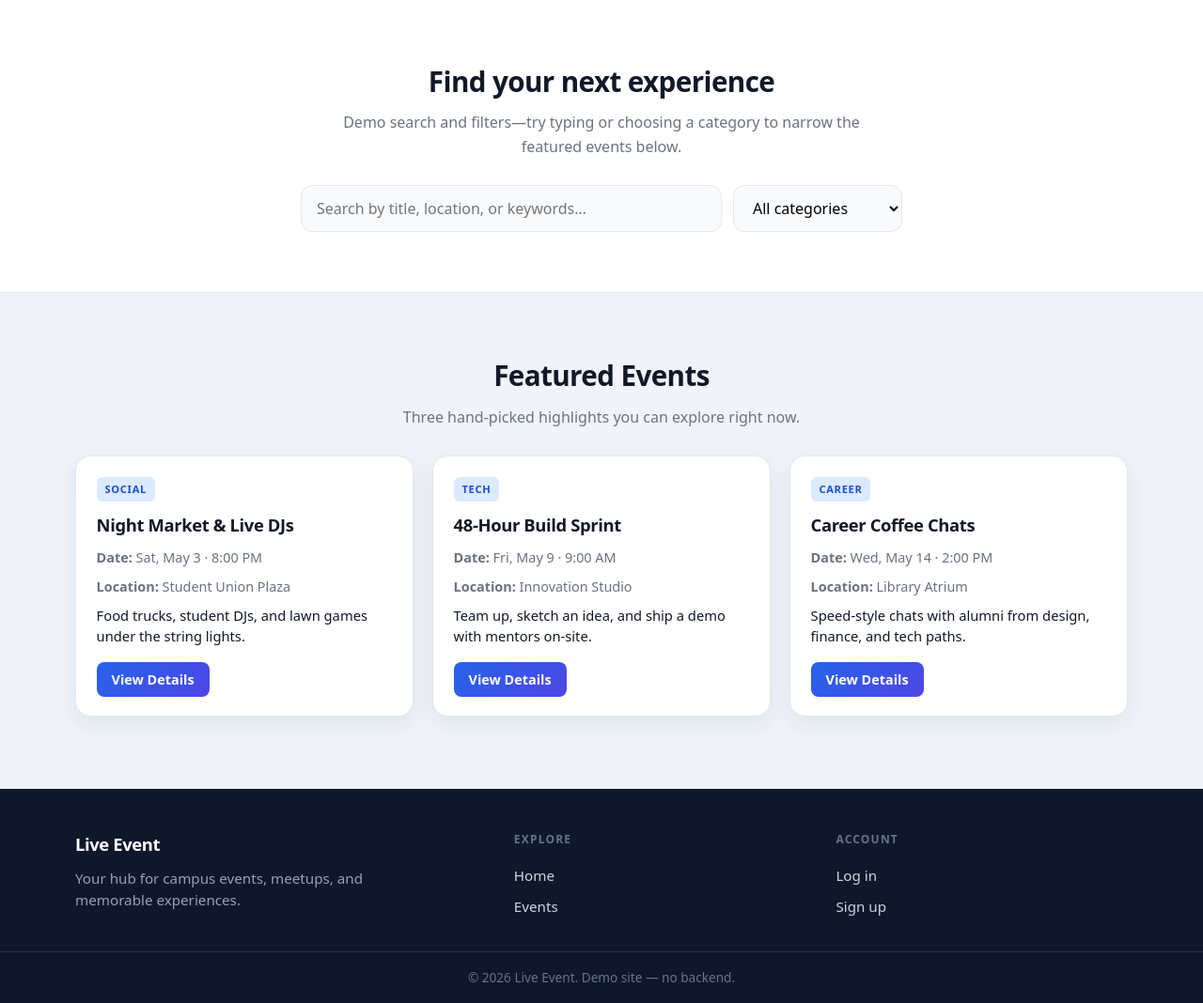
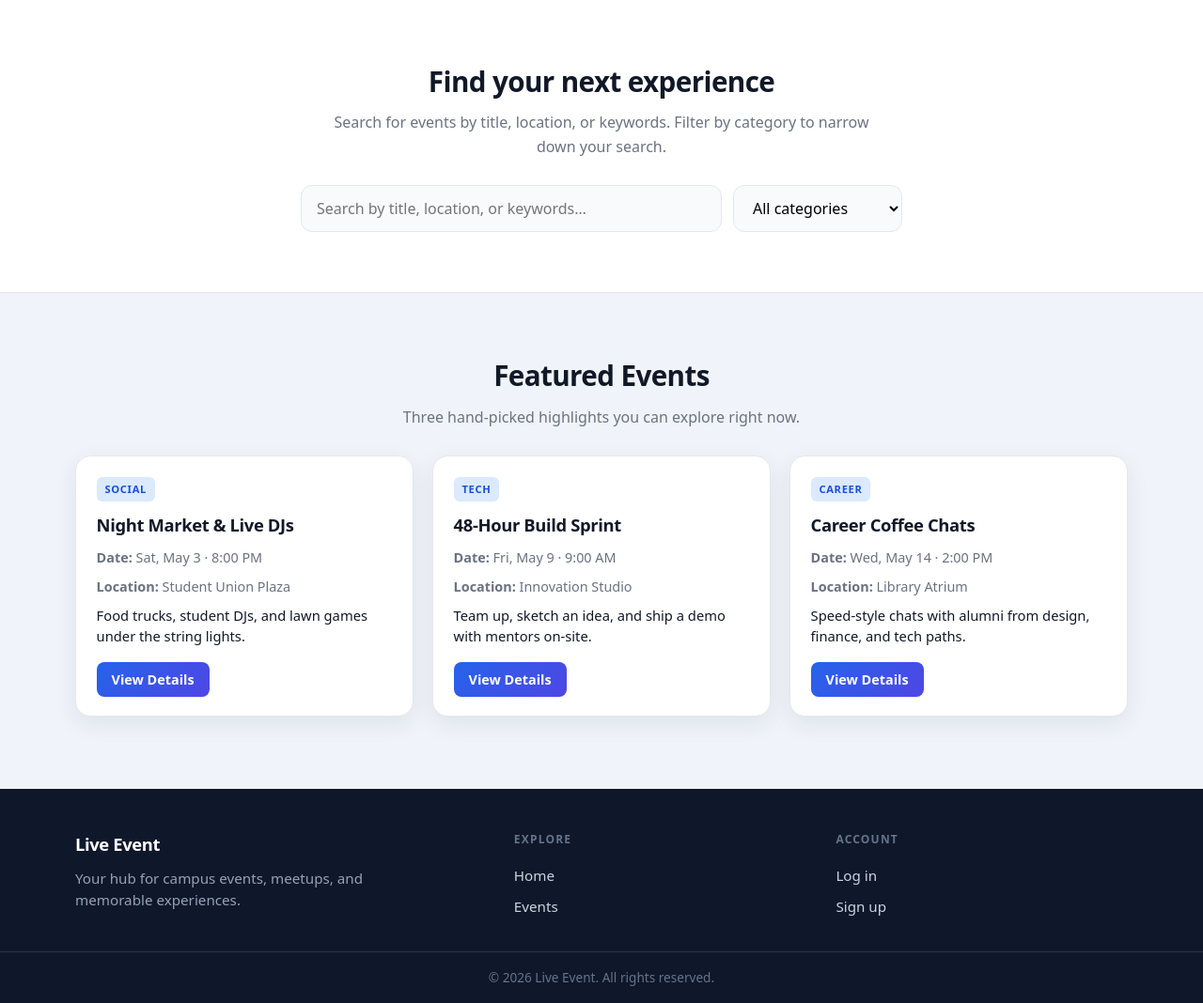
Before and after one commit to Fallen0coder/CSC131-Live-Event, a website: page frontend/index.html in a window 1280 px wide. Shown: the part 769-1837 px from the top of the page at 94% size. Drawn offline with Linux system fonts and the light colour scheme.

Commit message:
fixed up wording on index.html file

```diff
--- a/frontend/index.html
+++ b/frontend/index.html
@@ -54,8 +54,8 @@
       <div class="container">
         <h2 id="search-heading" class="section-title">Find your next experience</h2>
         <p class="section-subtitle">
-          Demo search and filters—try typing or choosing a category to narrow the
-          featured events below.
+          Search for events by title, location, or keywords. Filter by category to narrow down your search.
+
         </p>
         <div class="search-bar">
           <label class="visually-hidden" for="home-search">Search events</label>
@@ -117,7 +117,7 @@
     </div>
     <div class="footer-bottom">
       <div class="container footer-bottom-inner">
-        <p>&copy; 2026 Live Event. Demo site — no backend.</p>
+        <p>&copy; 2026 Live Event. All rights reserved.</p>
       </div>
     </div>
   </footer>
```
